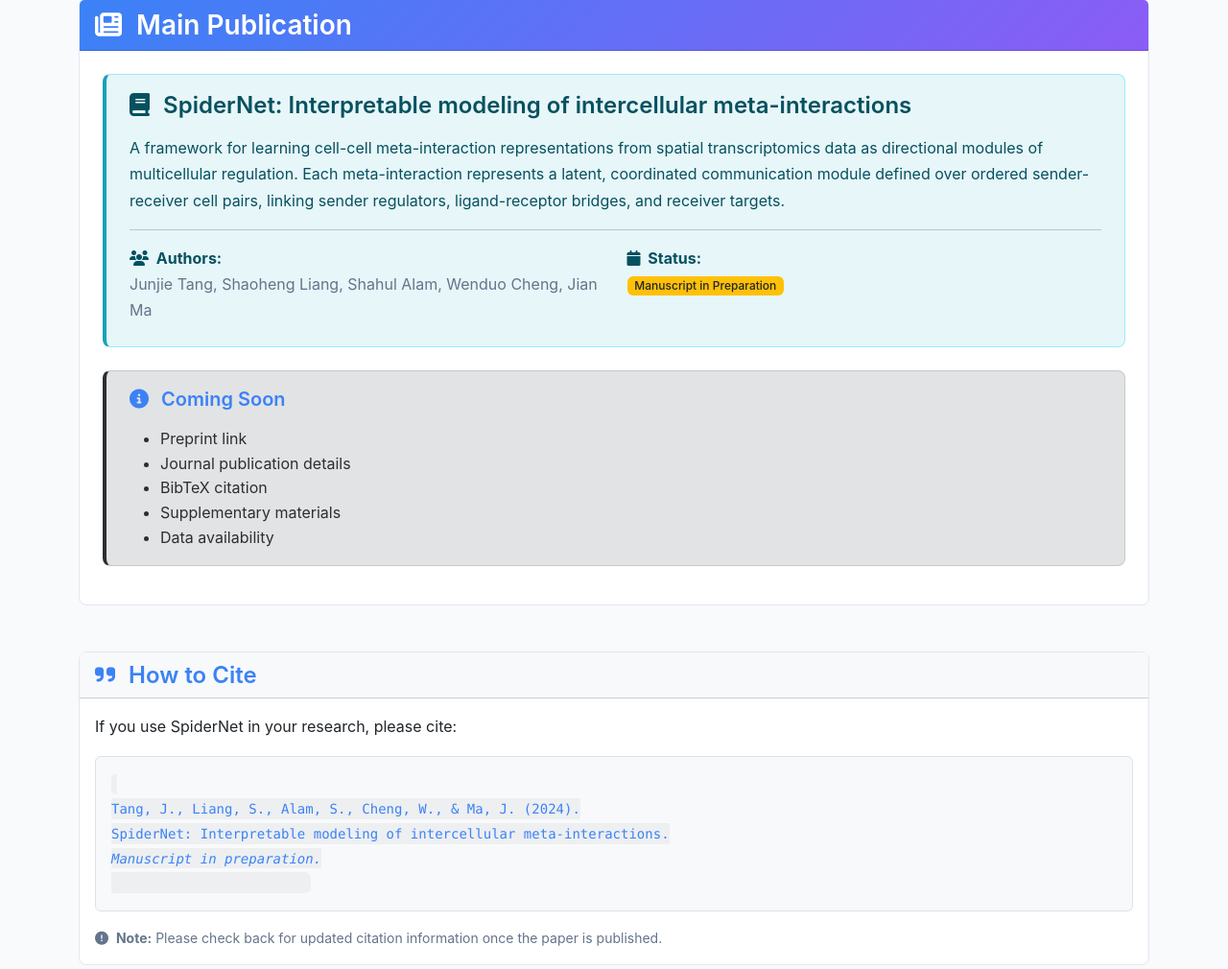
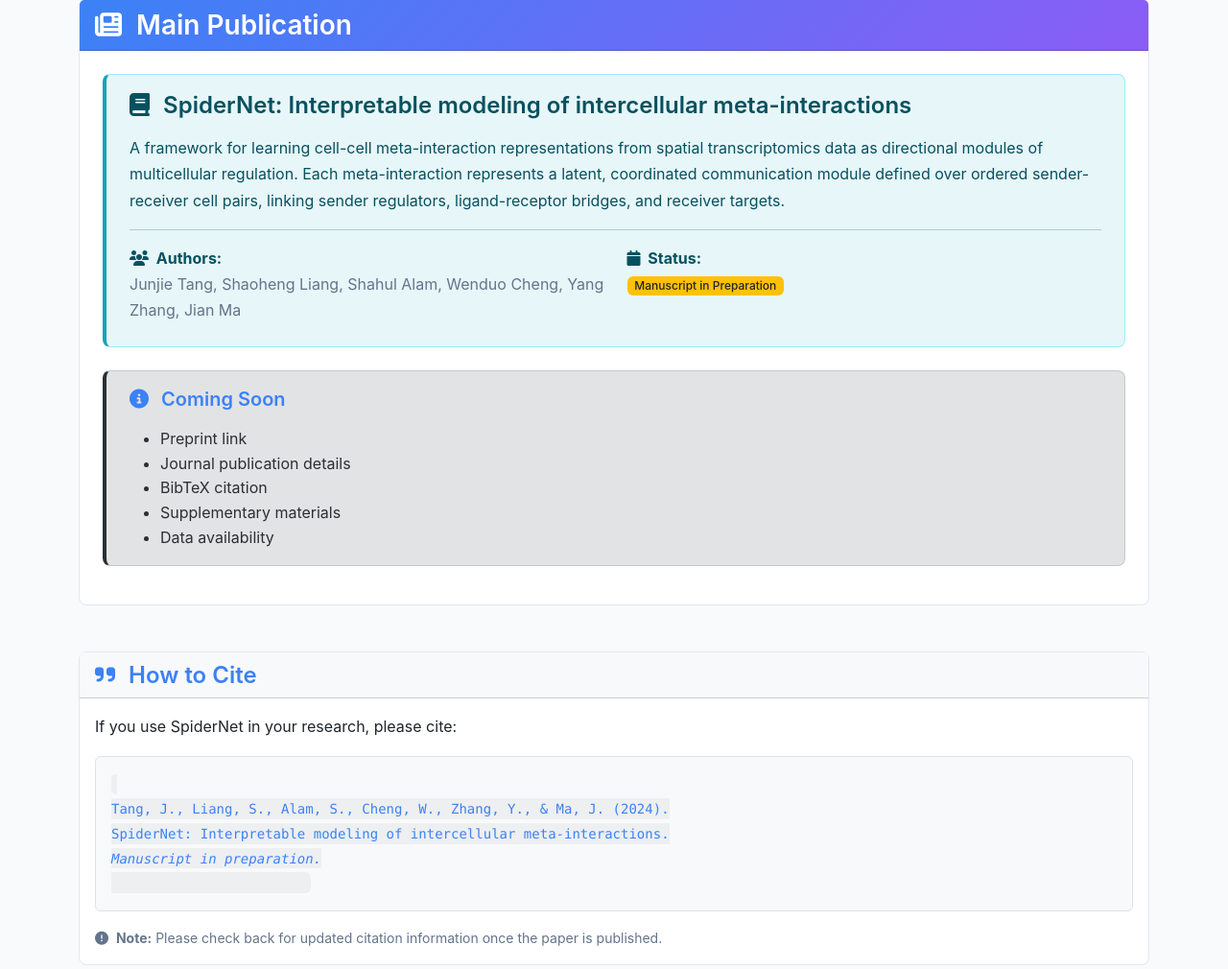
Before and after one commit to ma-compbio-lab/SpiderNet, a Flask app: page /paper in a window 1280 px wide. Shown: the part 255-1265 px from the top of the page at 96% size. Run offline with Flask 3, Linux system fonts and the light colour scheme; some libraries are stand-ins or nearby versions.

Commit message:
update path

```diff
--- a/SpiderNet-interactive/templates/paper.html
+++ b/SpiderNet-interactive/templates/paper.html
@@ -44,7 +44,7 @@
                             <div class="col-md-6">
                                 <p class="mb-2">
                                     <strong><i class="fas fa-users me-1"></i> Authors:</strong><br>
-                                    <span class="text-muted">Junjie Tang, Shaoheng Liang, Shahul Alam, Wenduo Cheng, Jian Ma</span>
+                                    <span class="text-muted">Junjie Tang, Shaoheng Liang, Shahul Alam, Wenduo Cheng, Yang Zhang, Jian Ma</span>
                                 </p>
                             </div>
                             <div class="col-md-6">
@@ -90,7 +90,7 @@
                     </p>
                     <div class="bg-light p-3 rounded border">
                         <code style="white-space: pre-wrap;">
-Tang, J., Liang, S., Alam, S., Cheng, W., & Ma, J. (2024).
+Tang, J., Liang, S., Alam, S., Cheng, W., Zhang, Y., & Ma, J. (2024).
 SpiderNet: Interpretable modeling of intercellular meta-interactions.
 <em>Manuscript in preparation.</em>
                         </code>
```
Also changed, not shown: 1 other file.
